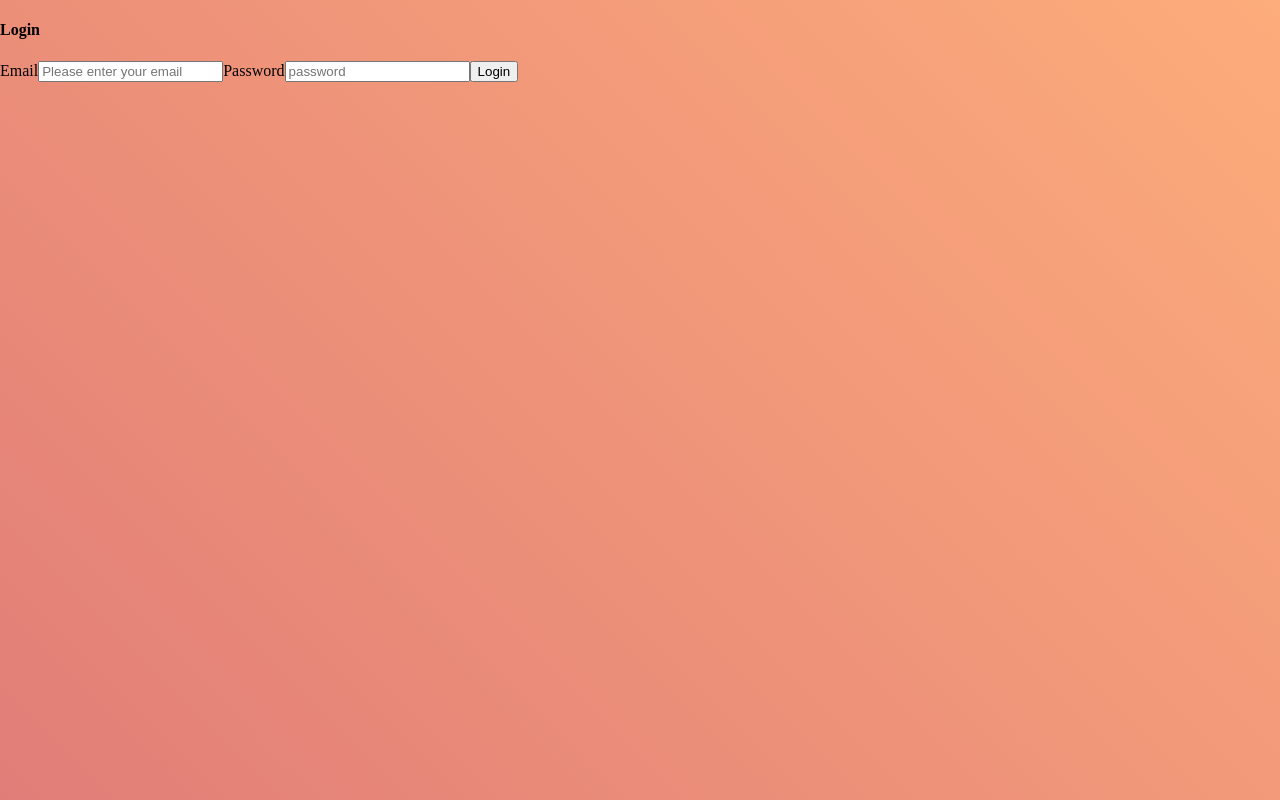
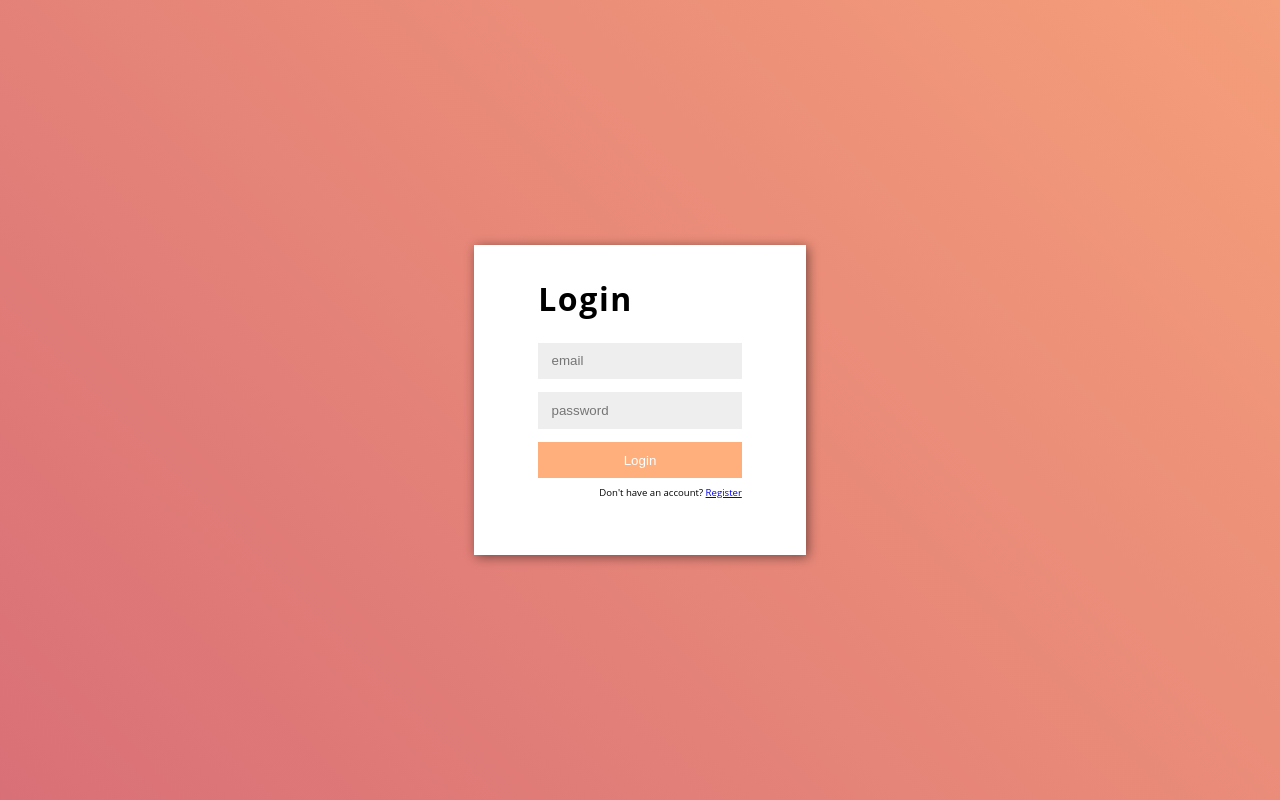
Before and after one commit to jamalmoir/Typescript-React-Webkit-Babel-Redux-Sass-Template, a React app: page /login in a window 1280 px wide. Built offline with nearby package versions, Linux system fonts and the light colour scheme.

Commit message:
Style login form

```diff
--- a/src/index.tsx
+++ b/src/index.tsx
@@ -7,6 +7,7 @@ import { Route, Switch } from 'react-router-dom';
 import { ConnectedRouter } from 'connected-react-router';
 
 import { App } from './pages/app';
+import './style.scss';
 
 ReactDOM.render((
      <Provider store={ store }>
--- a/src/pages/app/app.scss
+++ b/src/pages/app/app.scss
@@ -2,16 +2,6 @@
   width: 100%;
   height: 100%;
   display: flex;
-}
-
-html, body, #root {
-  width: 100%;
-  height: 100%;
-  margin: 0;
-  padding: 0;
-}
-
-body {
   background: linear-gradient(45deg, #3a1c71, #d76d77, #ffaf7b);
   background-size: 400%;
   animation: Background 20s ease infinite;
--- a/src/pages/home/home.scss
+++ b/src/pages/home/home.scss
@@ -10,7 +10,6 @@
   .buttonClicks {
       color: #ffffff;
       letter-spacing: 1px;
-      font-family: "Open Sans", sans-serif;
       font-size: 0.4em;
   }
 
@@ -24,7 +23,6 @@
       display: block;
       color: #ffffff;
       letter-spacing: 1px;
-      font-family: "Open Sans", sans-serif;
       content: "Typescript, React, Webpack, Babel, Redux and Sass, Oh my!";
       font-size: 0.4em;
     }
--- a/src/pages/login/Login.tsx
+++ b/src/pages/login/Login.tsx
@@ -3,18 +3,20 @@ import React, { Dispatch } from 'react';
 import Types from 'Types';
 
 import styles from './login.scss';
+import { Link } from 'react-router-dom';
 
 export let Login = () => {
   return (
-    <div className={ styles.home }>
+    <div className={ styles.login }>
       <div className={ styles.loginForm }>
         <h4>Login</h4>
         <div className={ styles.inputs }>
-          <label htmlFor="email">Email</label>
-          <input type="email" name="email" placeholder="Please enter your email" required></input>
-          <label htmlFor="password">Password</label>
+          <input type="email" name="email" placeholder="email" required></input>
           <input type="password" name="password" placeholder="password" required></input>
           <button>Login</button>
+        </div>
+        <div className={ styles.registerText }>
+          Don't have an account? <Link to="">Register</Link>
         </div>
       </div>
     </div>
--- a/src/pages/login/login.scss
+++ b/src/pages/login/login.scss
@@ -1,4 +1,61 @@
 .login {
+  width: 100%;
+  height: 100%;
   display: flex;
   flex: 1;
+  flex-direction: column;
+  align-items: center;
+  justify-content: center;
+
+  .loginForm {
+    background: white;
+    box-shadow: 2px 2px 11px 0px rgba(0,0,0,0.48);
+    padding: 2em 4em 3.5em 4em;
+
+    h4 {
+      margin: 0 0 .5em 0;
+      padding: 0;
+      font-size: 2em;
+      letter-spacing: .05em;
+    }
+  }
+
+  .inputs {
+    display: flex;
+    flex-direction: column;
+    justify-content: space-between;
+    align-items: flex-start;
+
+    input {
+      margin: .5em 0;
+      padding: .8em 1em;
+      border: none;
+      background: #eeeeee;
+
+      ::placeholder {
+        color: #cccccc;
+      }
+
+    }
+
+    button {
+      border: none;
+      text-decoration: none;
+      margin-top: .5em;
+      padding: .8em 1.5em;
+      background-color: #ffaf7b;
+      color: white;
+      width: 100%;
+
+      &:hover {
+        background-color: #d76d77;
+      }
+    }
+  }
+
+  .registerText {
+    font-size: .6em;
+    margin-top: .8em;
+    text-align: right;
+  }
 }
--- /dev/null
+++ b/src/style.scss
@@ -0,0 +1,7 @@
+html, body, [id="root"] {
+  width: 100%;
+  height: 100%;
+  margin: 0;
+  padding: 0;
+  font-family: "Open Sans", sans-serif;
+}
```
